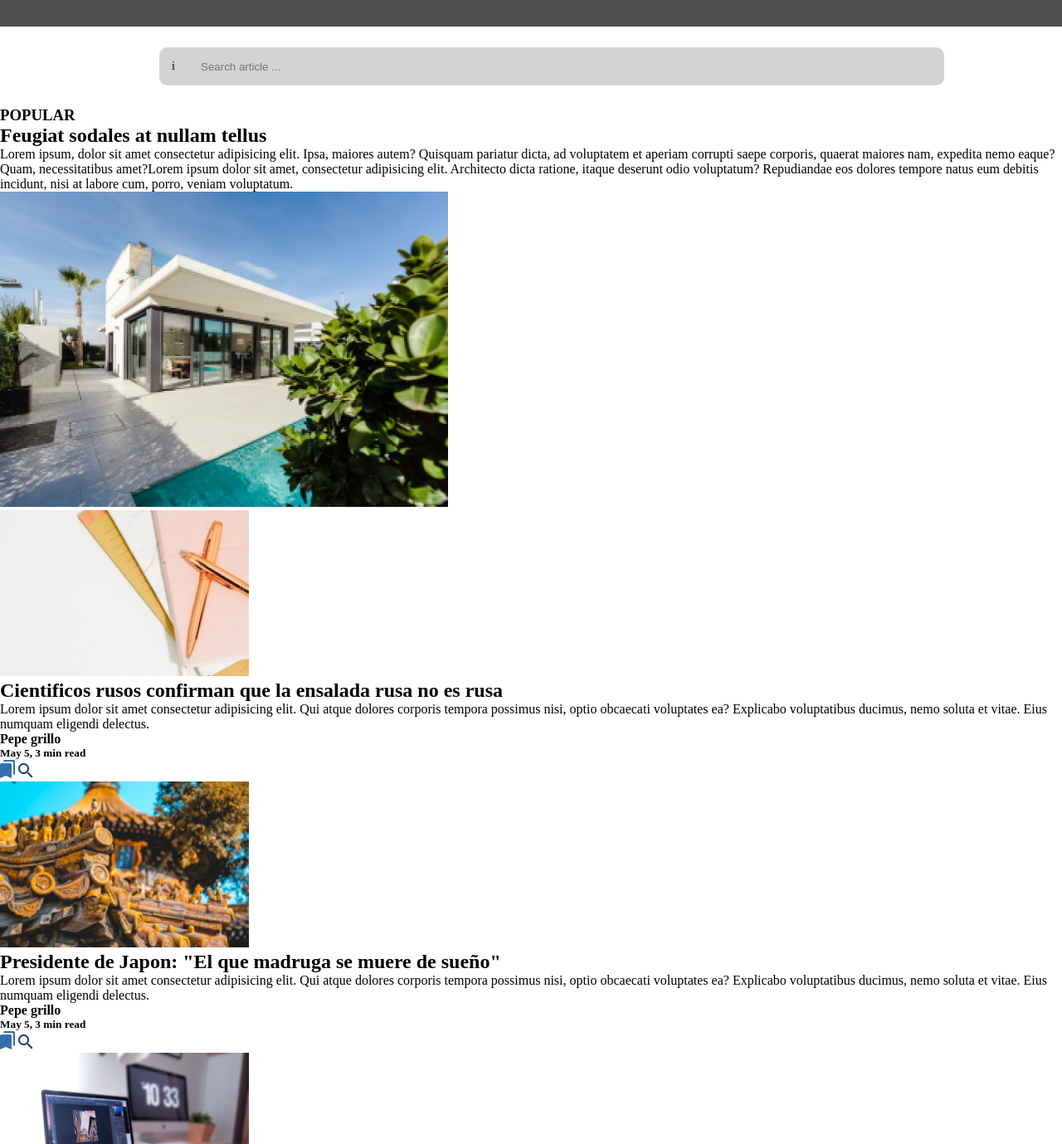
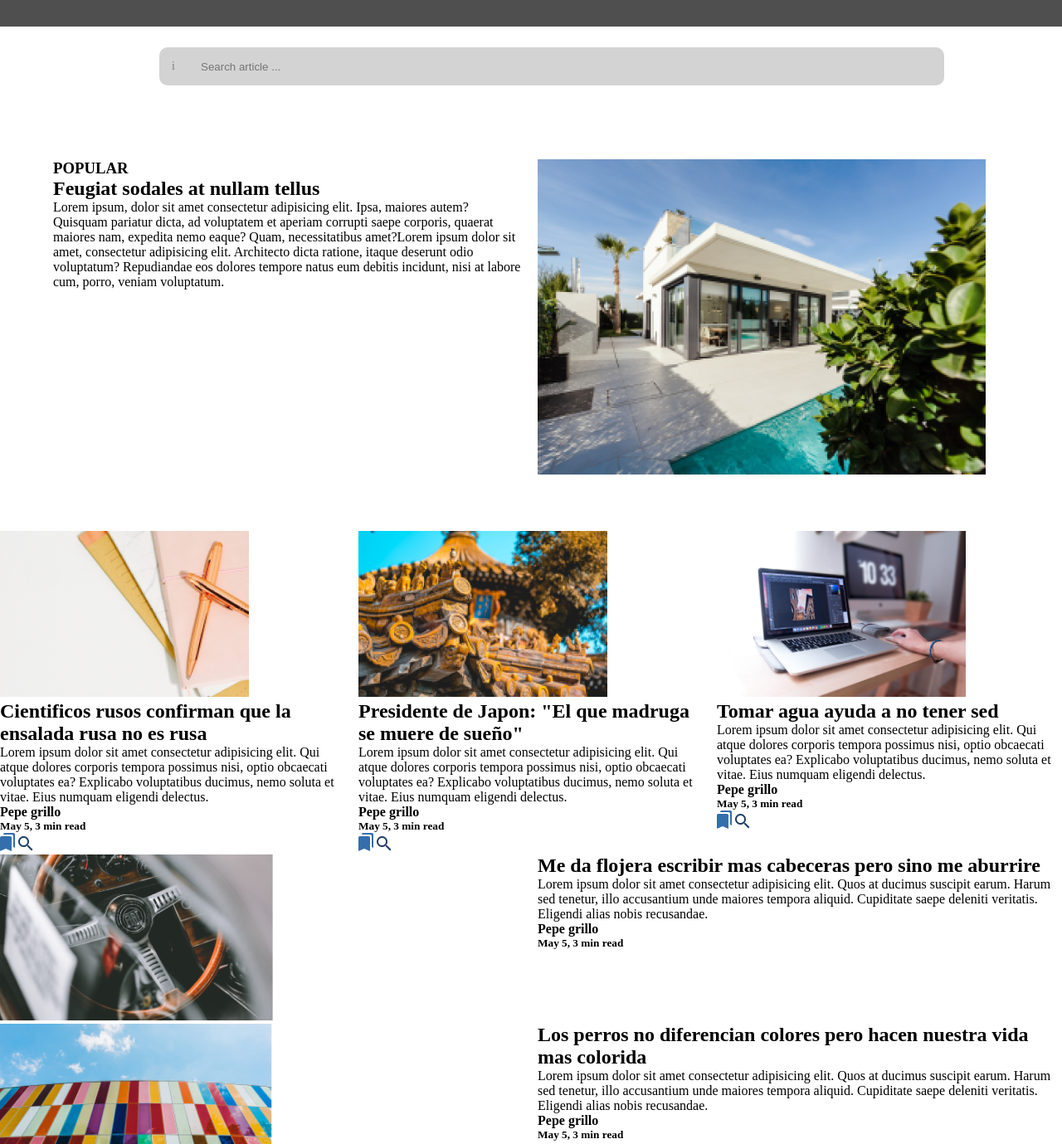
Before and after one commit to Diegolivia/Sem5-Pacha, a plain HTML site: page index.html in a window 1280 px wide. Shown: the part 300-1679 px from the top of the page at 83% size. Drawn offline with Linux system fonts and the light colour scheme; grey boxes are pictures that could not be loaded.

Commit message:
Organizado columnas, cambie el color de la barra de busqueda

```diff
--- a/styles/main.css
+++ b/styles/main.css
@@ -83,8 +83,7 @@ li a:hover {
 .searchTerm {
     border: 0px solid;
     background-color: lightgray;
-    color: F4F4F4;
-
+    color: grey;
     width: 70%;
     border-radius: 0 10px 10px 0 ;
     border-left: none;
@@ -98,7 +97,7 @@ li a:hover {
     padding: 15px;
     border: 0px solid;
     background-color: lightgray;
-    color: F4F4F4;
+    color: grey;
 
     width: 20px;
     border-radius: 10px 0 0 10px;
@@ -108,10 +107,19 @@ li a:hover {
 
 /*===================================MAIN STORY==========================================*/
 
-.row {
-    display: flex;
+#MainStory {
+    column-count: 2;
+    padding: 5%;
   }
 
-  .column {
-    flex: 50%;
-  }
+
+/*===================================RELATED STORY==========================================*/
+#RelatedStory{
+    column-count: 3;
+}
+
+/*===================================ARTICLE STORY==========================================*/
+
+#ArticleCard{
+    column-count: 2;
+}
```
